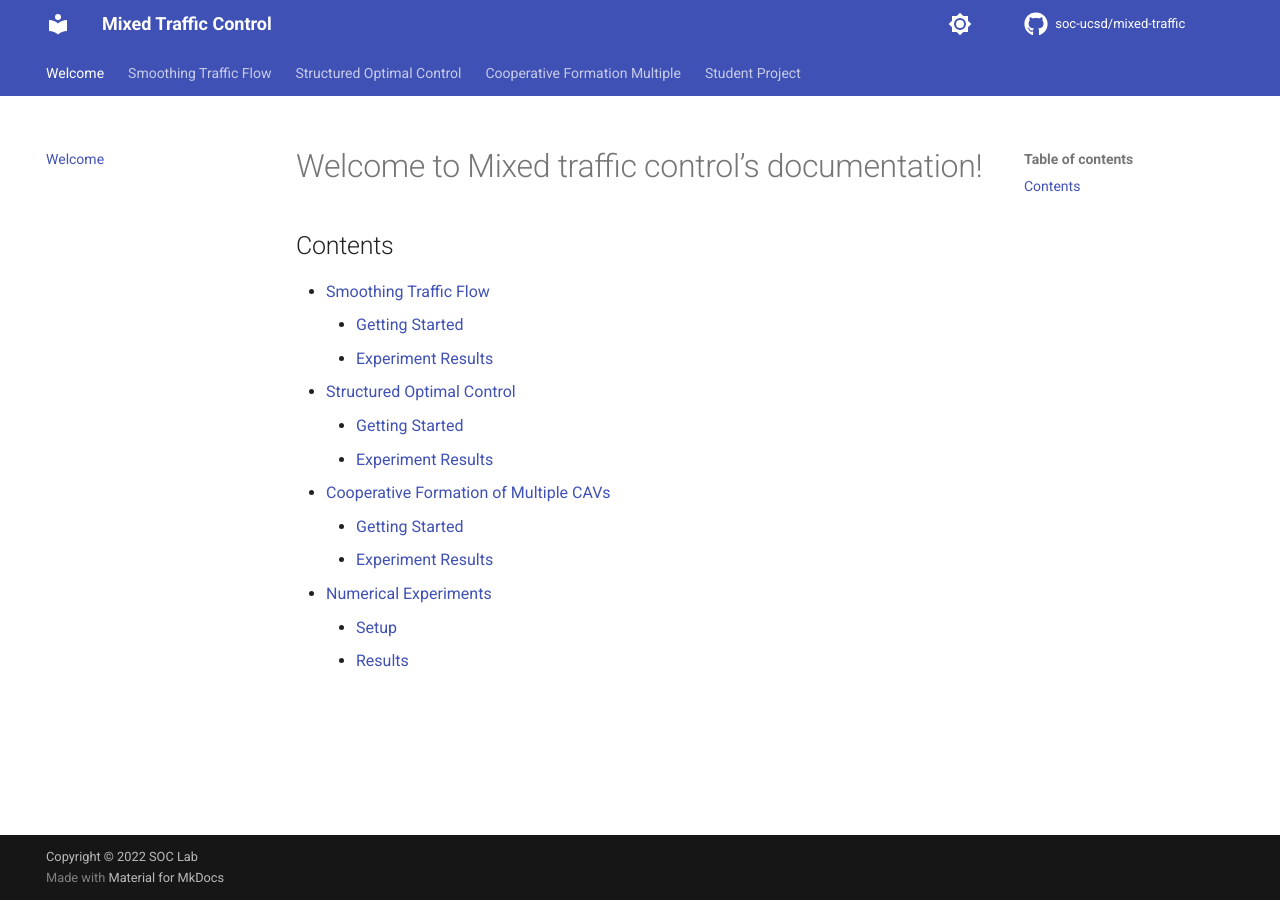
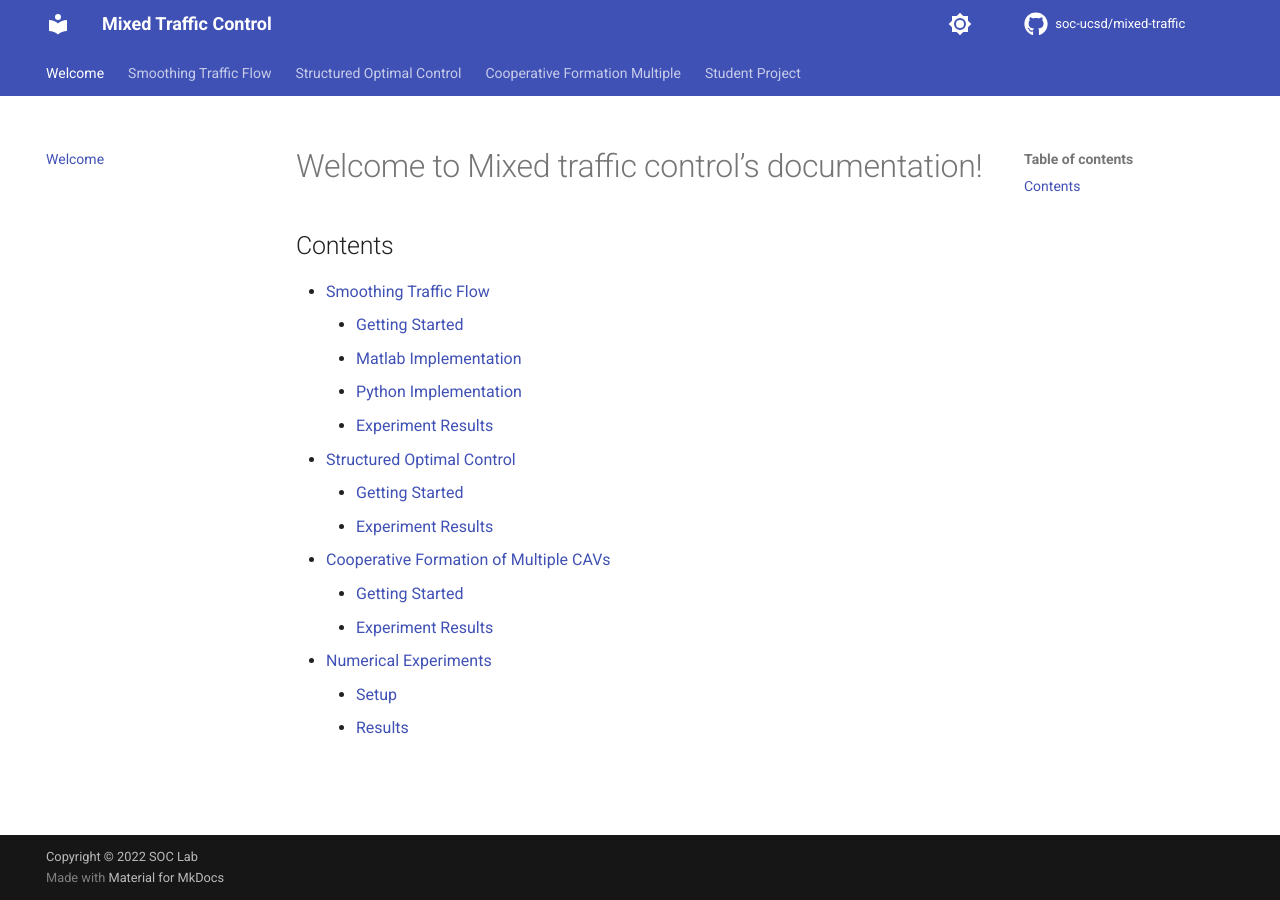
Before and after one commit to soc-ucsd/mixed-traffic, an MkDocs documentation site: the page built from docs/index.md, in a window 1280 px wide. Built offline with MkDocs 1.6.1 and Material for MkDocs 9.7.7, drawn with Linux system fonts in a browser that asks for light colours; comment, search, counter and statistics services are not loaded.

Commit message:
Update index.md

```diff
--- a/docs/index.md
+++ b/docs/index.md
@@ -4,6 +4,8 @@
 
 - [Smoothing Traffic Flow](smoothing_traffic_flow.md)
     - [Getting Started](smoothing_traffic_flow.md#Getting Started)
+    - [Matlab Implementation](smoothing_traffic_flow.md#Matlab Implementation)
+    - [Python Implementation](smoothing_traffic_flow.md#Python Implementation)
     - [Experiment Results](smoothing_traffic_flow.md#Experiment Results)
 * [Structured Optimal Control](structured_optimal_control.md)
     - [Getting Started](structured_optimal_control.md#Getting Started)
```
